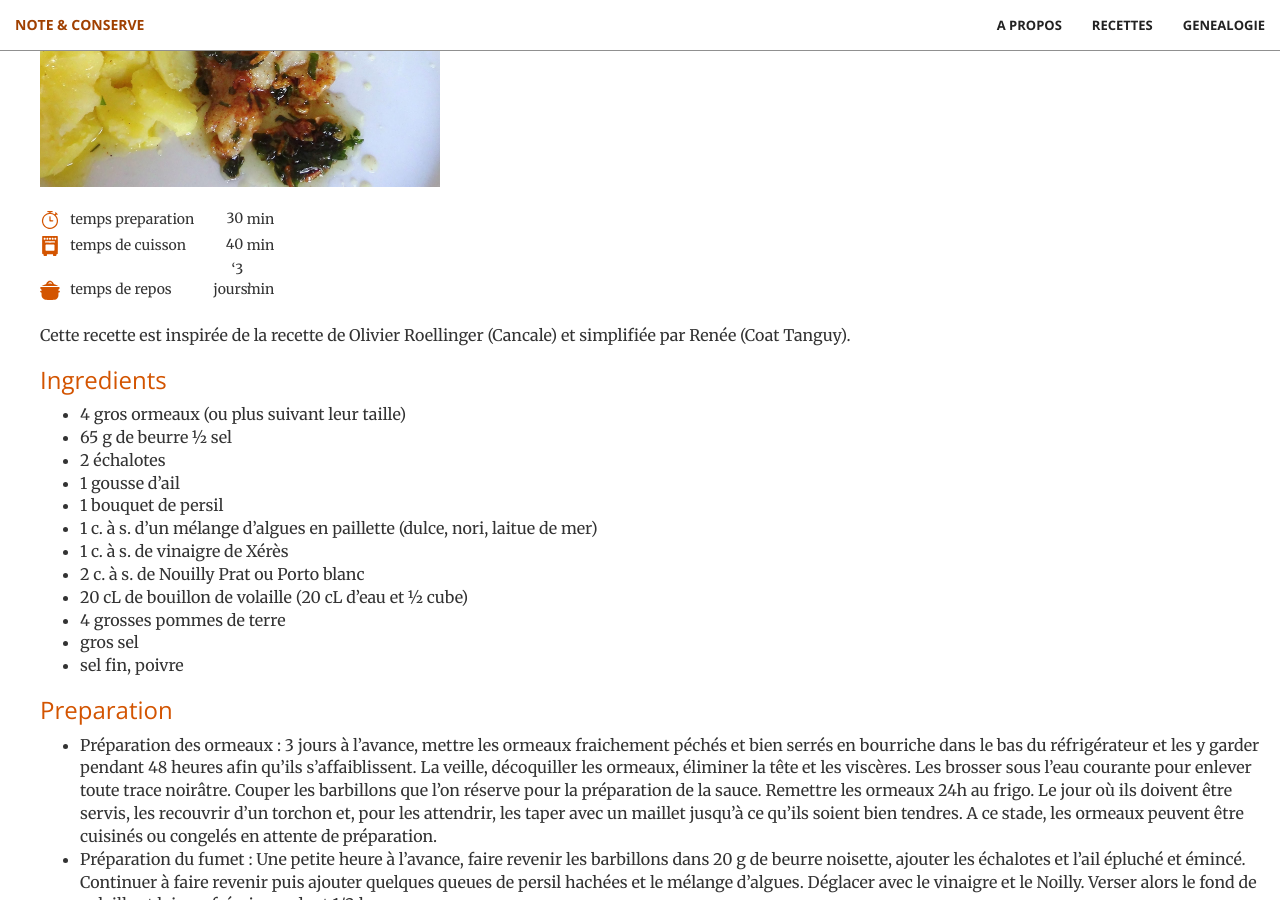
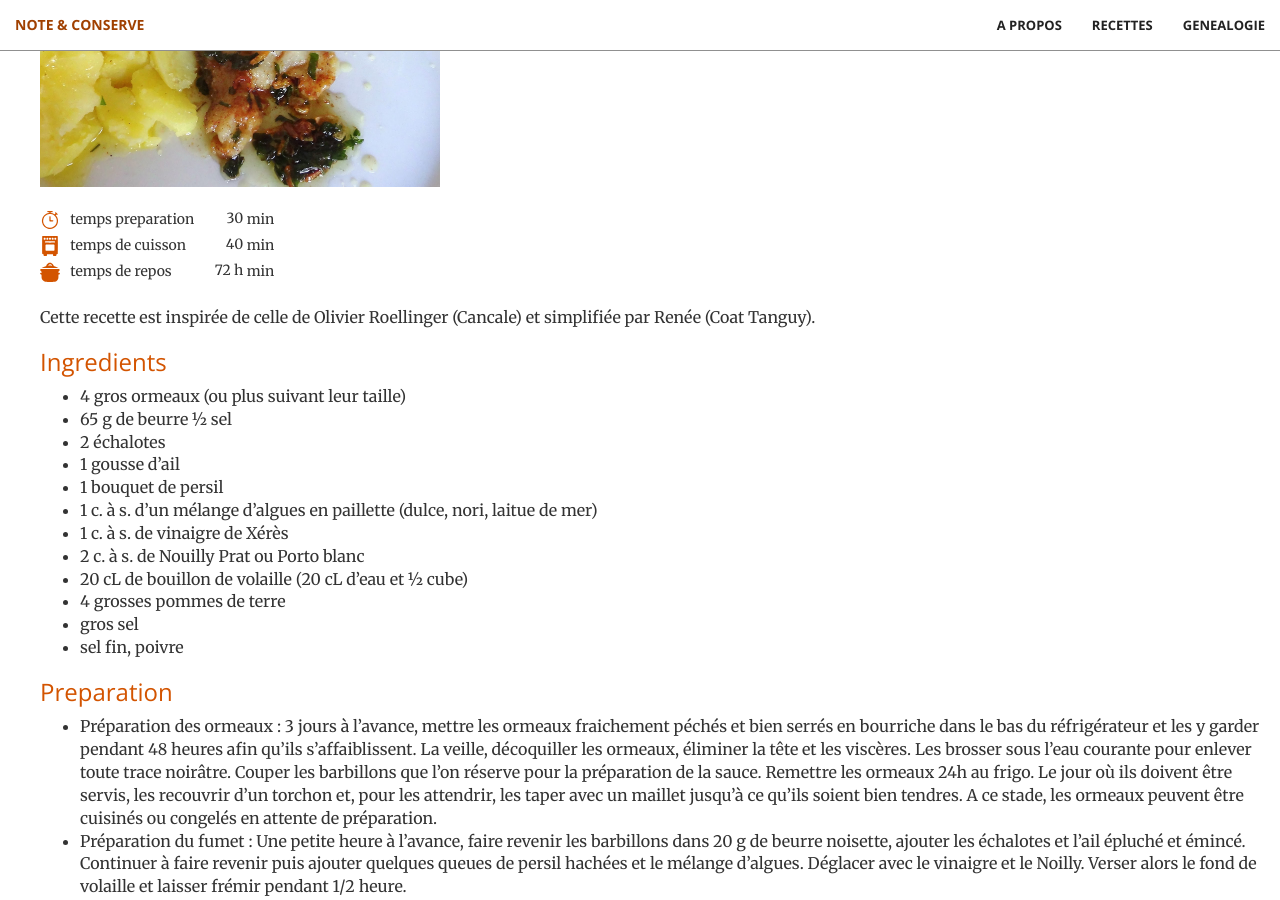
Before and after one commit to brignogan/brignogan.github.io, a Jekyll site: the page built from _posts/2018-05-15-ormeaux.md, in a window 1280 px wide and 900 px high, scrolled down 1029 px. Built offline with Jekyll 4.4.1, drawn with Linux system fonts in a browser that asks for light colours.

Commit message:
correction de recette ormeaux
idem

```diff
--- a/_posts/2018-05-15-ormeaux.md
+++ b/_posts/2018-05-15-ormeaux.md
@@ -6,10 +6,10 @@ tag_plat: na
 image: img/recette/ormeaux.png
 temps_preparation: 30
 temps_cuisson: 40
-temps_repos: ‘3 jours’
+temps_repos: 72 h
 nbre_personne: ‘pour 4 personnes’
 ---
-Cette recette est inspirée de la recette de Olivier Roellinger (Cancale) et simplifiée par Renée (Coat Tanguy).
+Cette recette est inspirée de celle de Olivier Roellinger (Cancale) et simplifiée par Renée (Coat Tanguy).
 
 ### Ingredients
 * 4 gros ormeaux (ou plus suivant leur taille)
```
